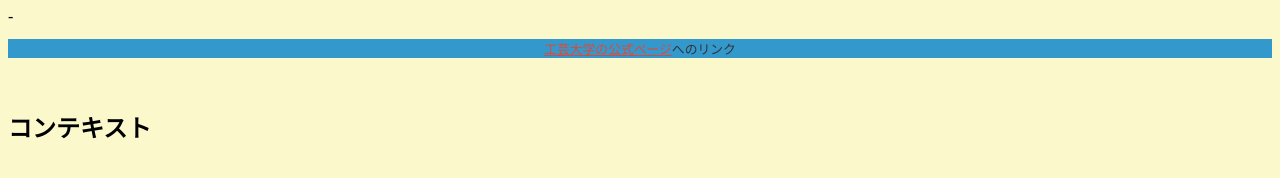
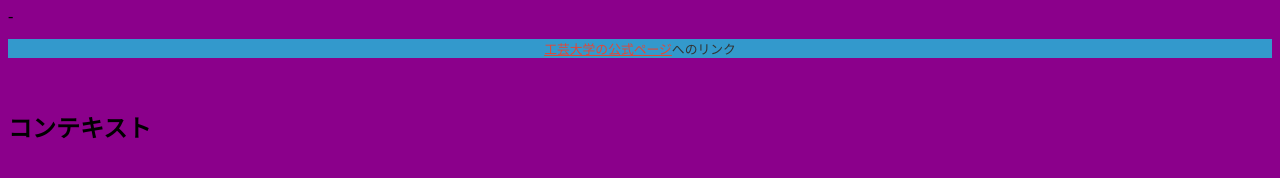
Before and after one commit to kougei-kyabehyon/web2-3-2, a plain HTML site: page index.html in a window 1280 px wide. Drawn offline with Linux system fonts and the light colour scheme.

Commit message:
Update default.css

```diff
--- a/css/default.css
+++ b/css/default.css
@@ -2,7 +2,7 @@
 
 
 body{
-background-color:#fbf9cc;/*背景の色を変える*/
+background-color:#8b008b;/*背景の色を変える*/
 }
 h1{
 font-size:.00em;
```
